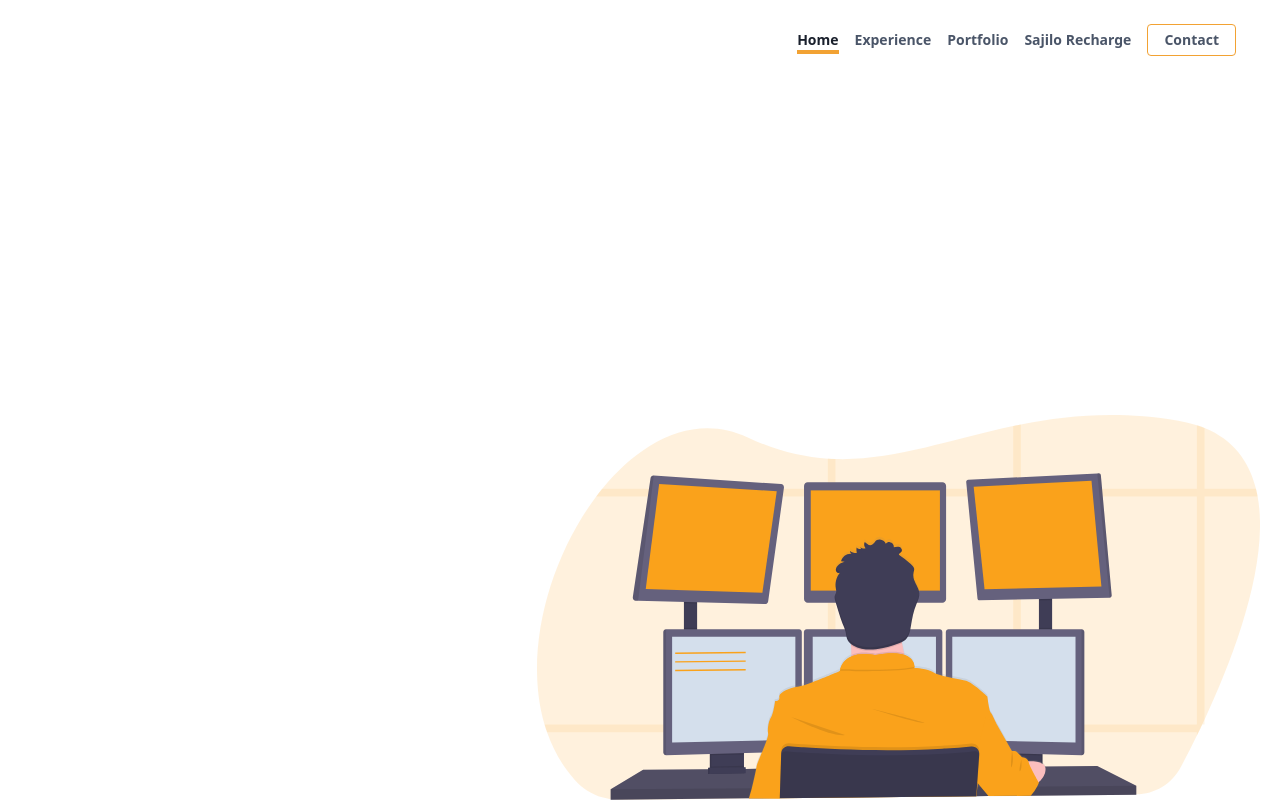
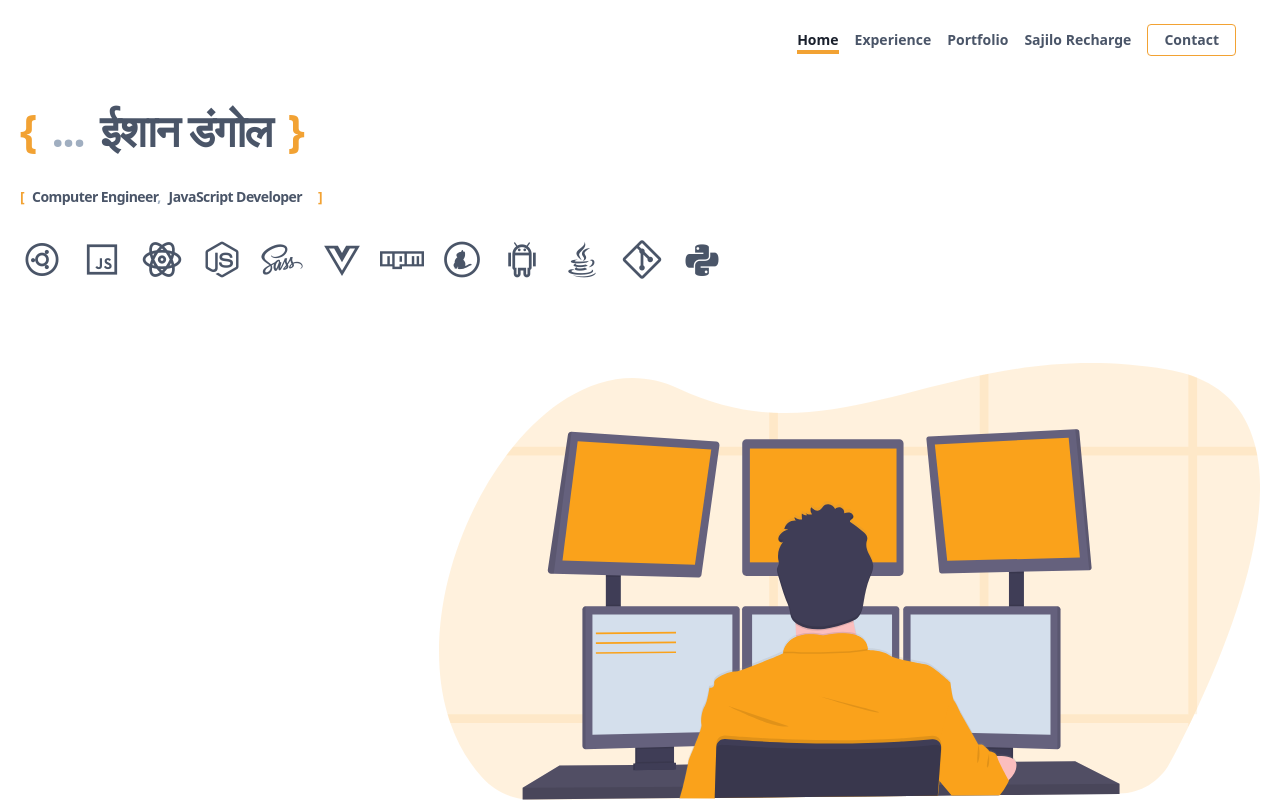
Before and after one commit to ishandongol/ishandongol.github.io, a Next.js app: page / in a window 1280 px wide. Built offline with nearby package versions, Linux system fonts and the light colour scheme.

Commit message:
[DESIGN FIXES]

```diff
--- a/components/intro.tsx
+++ b/components/intro.tsx
@@ -1,13 +1,20 @@
+import Skills from "./skills"
 
 const Intro = () => {
   return (
-    <section className="h-calculated">
-      <div className="bg-hero bg-no-repeat h-calculated bg-bottom md:ml-auto md:w-7/12">
+    <section className="h-calculated md:grid lg:grid-cols-3 gap-4">
+      <div className="lg:col-span-1 h-auto lg:h-calculated">
+    <h2 className="text-center lg:text-left text-xl md:text-6xl font-bold text-gray-700 tracking-tighter leading-tight py-6">
+        <span className="text-sajilo-yellow mr-2 lg:mr-4">{'{'}</span><span className="text-gray-500 mr-2 lg:mr-4">{'...'}</span>{'ईशान डंगोल'}<span className="text-sajilo-yellow ml-2 md:ml-4">{'}'}</span>
+      </h2>
+      <p className="text-center lg:text-left text-xs md:text-sm font-bold text-gray-700 tracking-tighter leading-tight pb-2 pt-2">
+        <span className="text-sajilo-yellow mr-1 lg:mr-2">{'['}</span>Computer Engineer<span className="text-gray-500 mr-1 lg:mr-2">{','}</span>JavaScript Developer<span className="text-sajilo-yellow ml-2 md:ml-4">{']'}</span>
+      </p>
+      <Skills/>
+      </div>
+      <div className="lg:col-span-2 bg-hero bg-no-repeat lg:bg-right-bottom lg:h-calculated h-64 bg-center ">
+      </div>
 
-      </div>
-      {/* <h2 className="text-md md:text-l6 lg:text-4xl font-bold text-gray-700 tracking-tighter leading-tight pb-6 md:pb-12 lg:pb-24">
-        <span className="text-sajilo-yellow mr-2 md:mr-4">{'{'}</span><span className="text-gray-500 mr-2 md:mr-4">{'...'}</span>{'ईशान डंगोल'}<span className="text-sajilo-yellow ml-2 md:ml-4">{'}'}</span>
-      </h2> */}
     </section>
   )
 }
--- a/components/skills.tsx
+++ b/components/skills.tsx
@@ -6,7 +6,7 @@ const Skills = () => {
     <div className="mb-12 lg:mb-0 lg:inline-flex text-center">
               {skills.map((skill) => {
                 return (
-                  <i className={`flex-1 hover:text-sajilo text-gray-700 text-center pl-2 pr-2 pt-4 lg:pt-6 lg:pl-0 lg:pr-4 text-3xl lg:text-6xl lab la-${skill.name}`}></i>
+                  <i className={`flex-1 hover:text-sajilo-yellow text-gray-700 text-center pl-2 pr-2 pt-4 lg:pt-6 lg:pl-0 lg:pr-4 text-3xl lg:text-6xl lab la-${skill.name}`}></i>
                 )
               })}
             </div>
```
